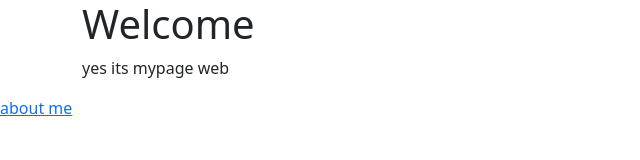
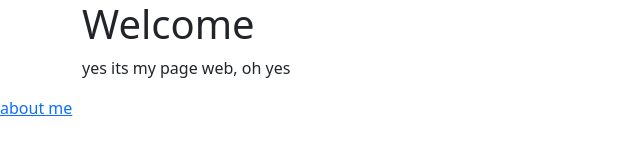
Before and after one commit to TuskActZero/legendary-parakeet, a plain HTML site: page index.html in a window 1280 px wide. Shown: the full height of the page, 0-640 px from the left. Drawn offline with nearby package versions, Linux system fonts and the light colour scheme.

Commit message:
otro cambio

```diff
--- a/index.html
+++ b/index.html
@@ -12,7 +12,7 @@
         </div>
         <div class="container">
             <p>
-                yes its mypage web
+                yes its my page web, oh yes
             </p>
         </div>
         <a href="sobre mi.html"> about me</a>
```
